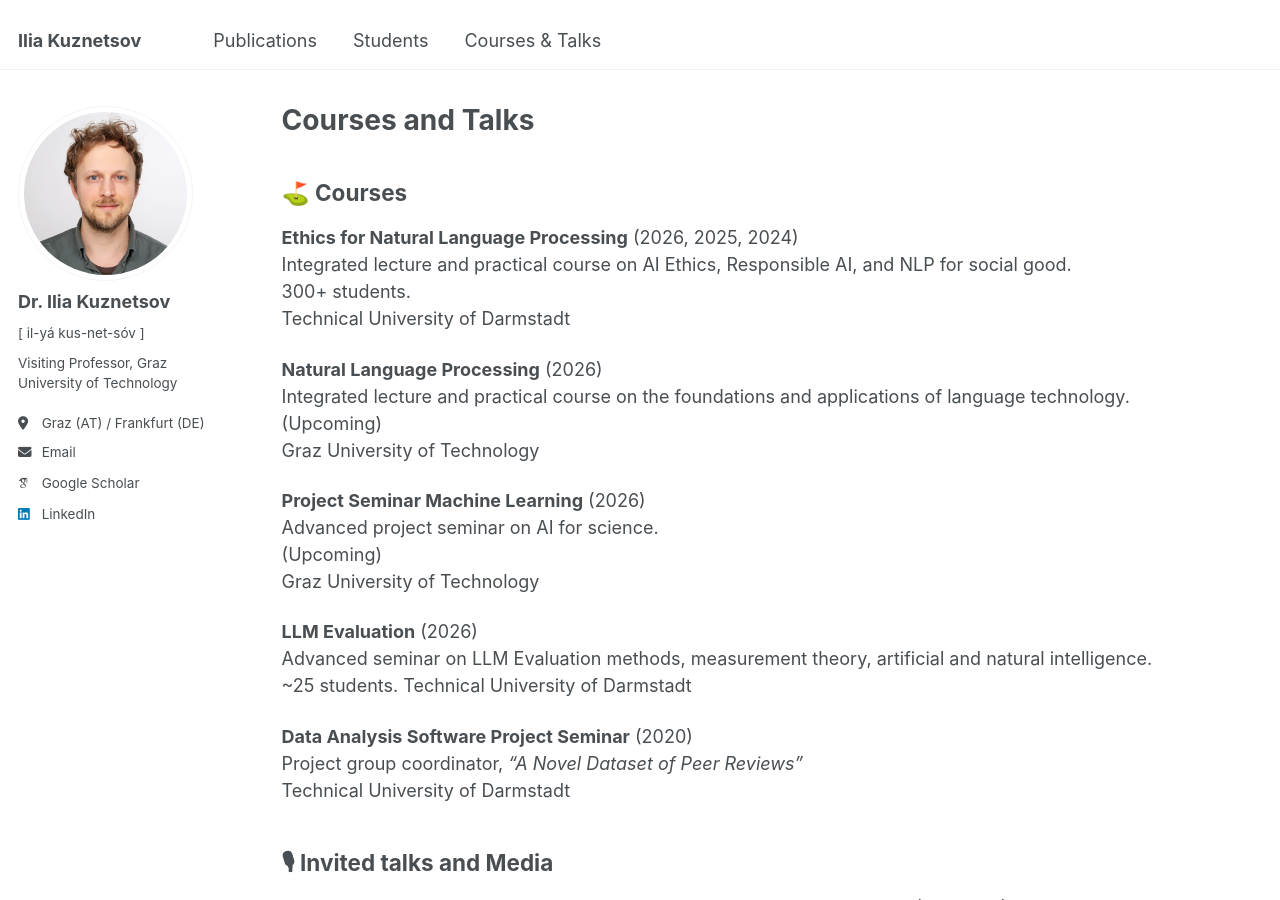
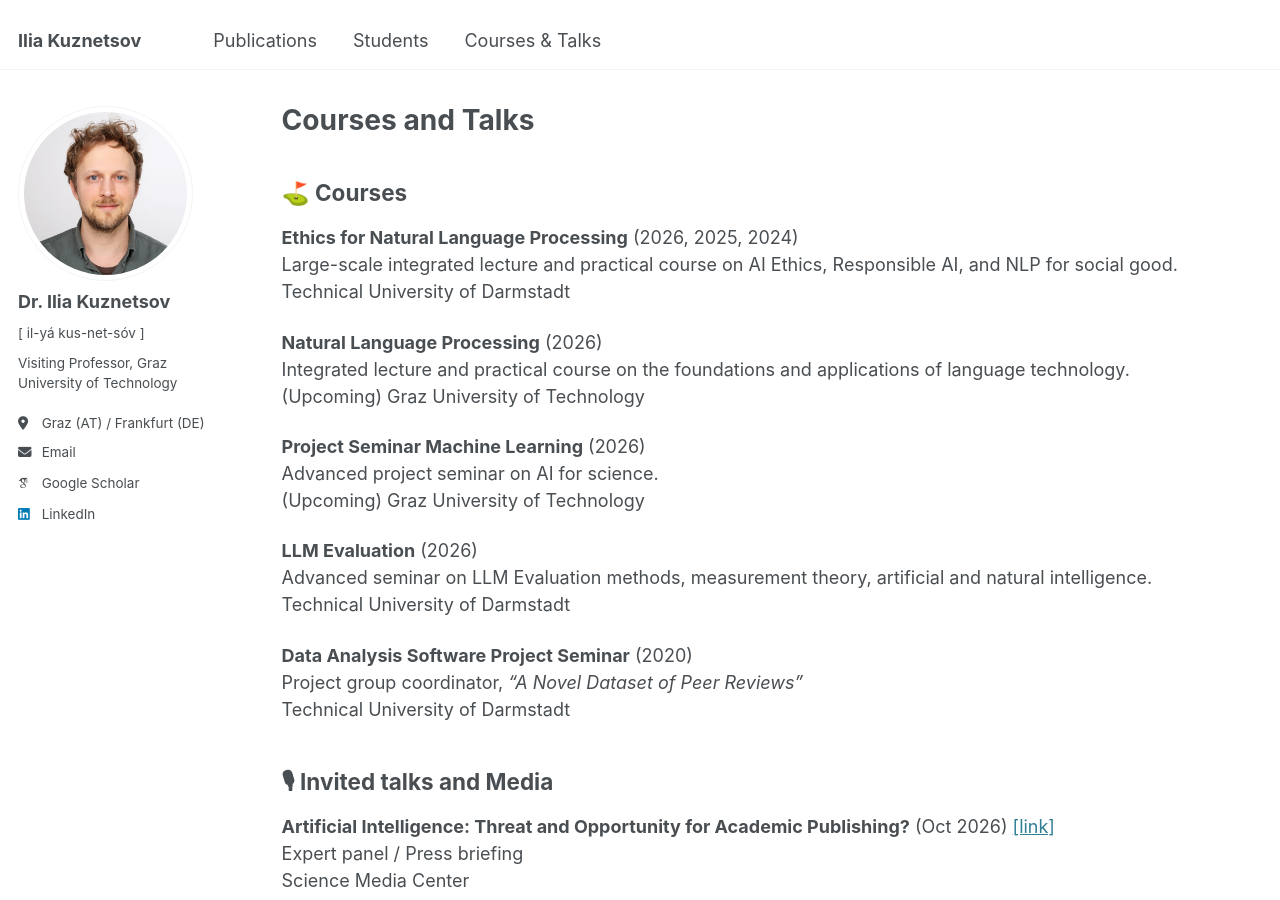
Before and after one commit to iokuznetsov/iokuznetsov.github.io, a Jekyll site: the page built from _pages/talks.md, in a window 1280 px wide and 900 px high. Built offline with Jekyll 4.4.1, drawn with Linux system fonts in a browser that asks for light colours; some web fonts are replaced.

Commit message:
Revise course details in talks.md
Updated course descriptions and formatting for clarity.

```diff
--- a/_pages/talks.md
+++ b/_pages/talks.md
@@ -8,23 +8,19 @@
 ## ⛳️ Courses
 
 **Ethics for Natural Language Processing** (2026, 2025, 2024)\
-Integrated lecture and practical course on AI Ethics, Responsible AI, and NLP for social good. \
-300+ students. \
+Large-scale integrated lecture and practical course on AI Ethics, Responsible AI, and NLP for social good. \
 Technical University of Darmstadt
 
 **Natural Language Processing** (2026)\
 Integrated lecture and practical course on the foundations and applications of language technology. \
-(Upcoming) \
-Graz University of Technology
+(Upcoming) Graz University of Technology
 
 **Project Seminar Machine Learning** (2026)\
 Advanced project seminar on AI for science. \
-(Upcoming) \
-Graz University of Technology
+(Upcoming) Graz University of Technology
 
 **LLM Evaluation** (2026)\
 Advanced seminar on LLM Evaluation methods, measurement theory, artificial and natural intelligence. \
-~25 students.
 Technical University of Darmstadt
 
 **Data Analysis Software Project Seminar** (2020)\
```
